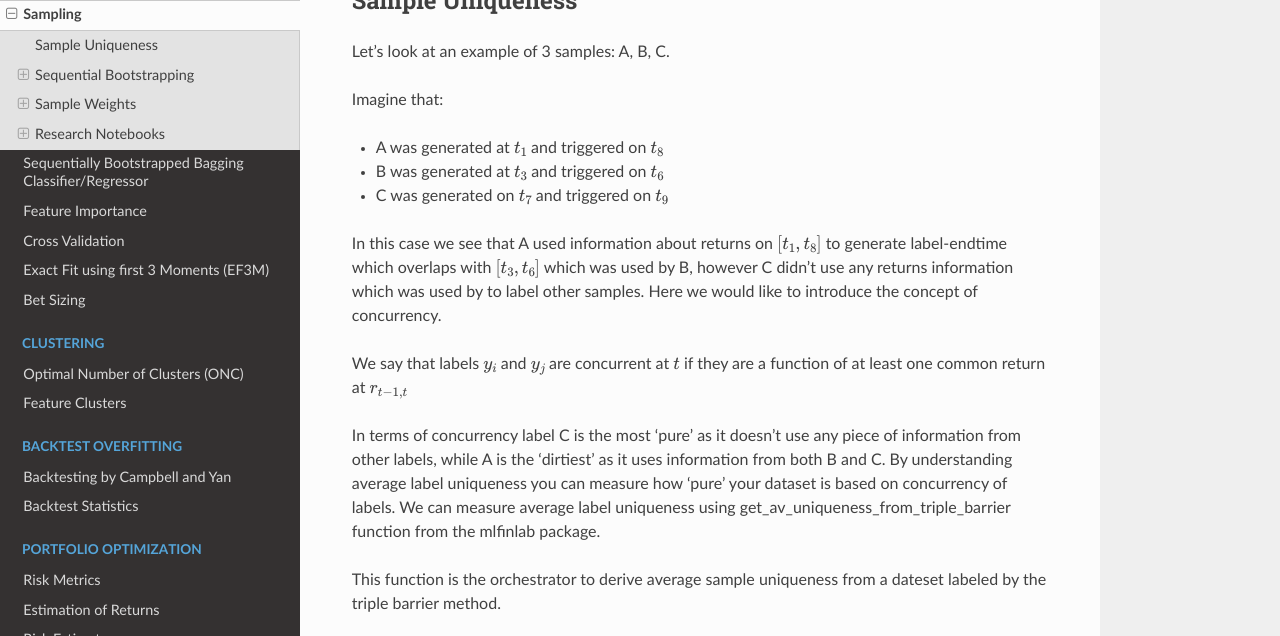
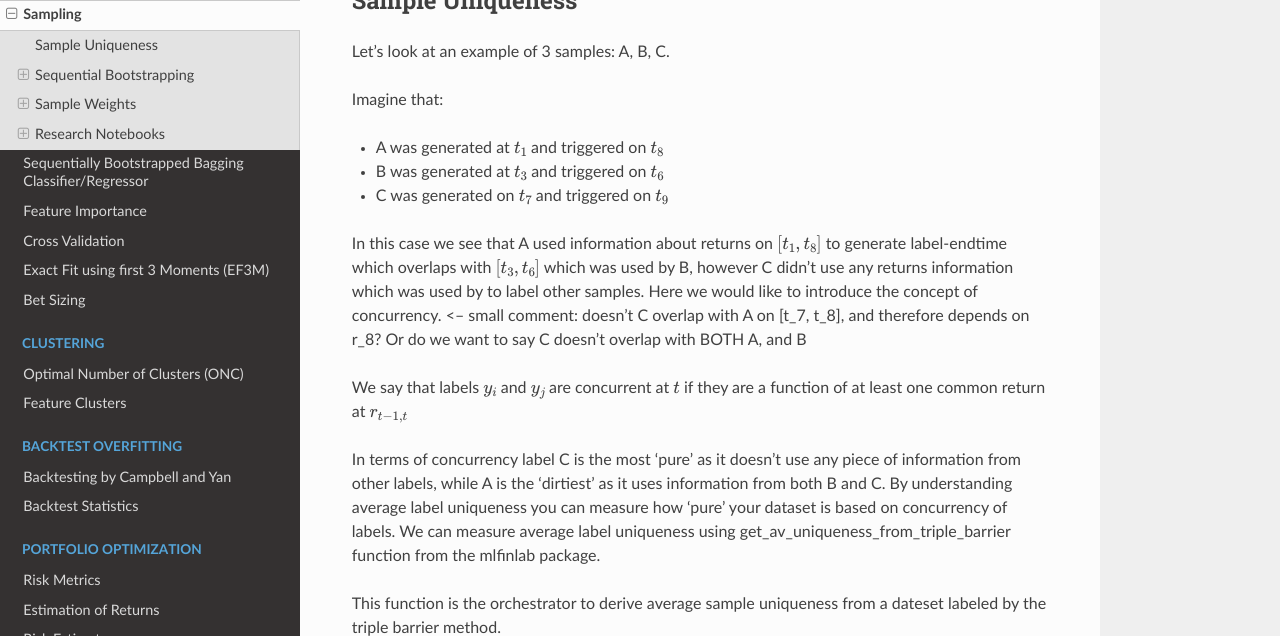
Before and after one commit to hudson-and-thames/mlfinlab, a Sphinx documentation site: the page built from docs/source/implementations/sampling.rst, in a window 1280 px wide and 900 px high, scrolled down 392 px, cut to the strip 0-636 px from the top of the window. Built offline with Sphinx 7.4.7 and the Read the Docs theme 2.0.0, drawn with Linux system fonts in a browser that asks for light colours.

Commit message:
Comment/clarification
Just a suggestion regarding the comment about overlapping labels.

```diff
--- a/docs/source/implementations/sampling.rst
+++ b/docs/source/implementations/sampling.rst
@@ -24,7 +24,7 @@ Imagine that:
 
 In this case we see that A used information about returns on :math:`[t_1,t_8]` to generate label-endtime which overlaps
 with :math:`[t_3, t_6]` which was used by B, however C didn't use any returns information which was used by to label
-other samples. Here we would like to introduce the concept of concurrency.
+other samples. Here we would like to introduce the concept of concurrency. <-- small comment: doesn't C overlap with A on [t_7, t_8], and therefore depends on r_8? Or do we want to say C doesn't overlap with BOTH A, and B
 
 We say that labels :math:`y_i` and :math:`y_j` are concurrent at :math:`t` if they are a function of at least one
 common return at :math:`r_{t-1,t}`
```
